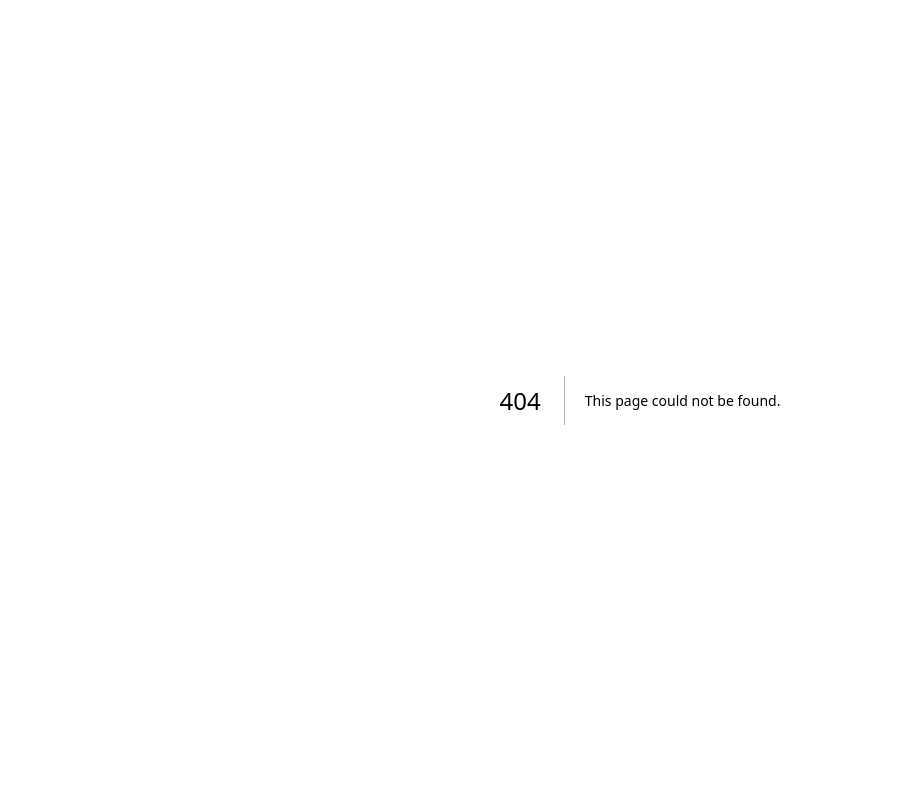
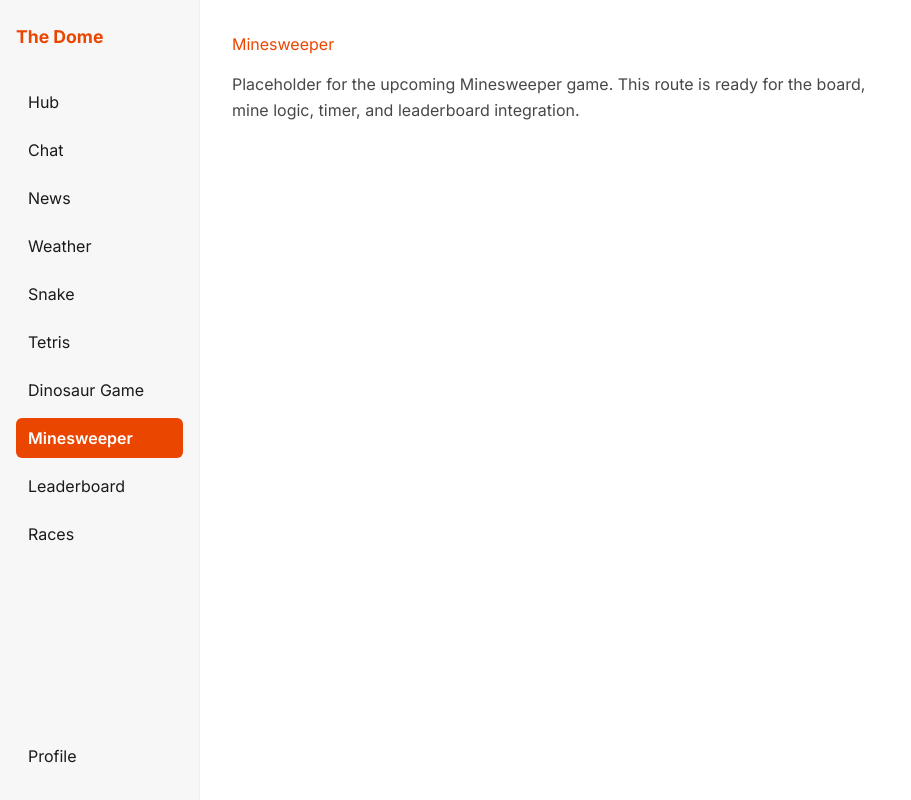
Before and after one commit to FatAhFrog/the-dome, a Next.js app: page /apps/minesweeper in a window 1280 px wide. Before the commit this address had no page. Shown: the whole page, without its empty margins (0-911 px from the left). Built offline with nearby package versions, Linux system fonts and the light colour scheme; no server answers.

Commit message:
Dinosaur and Mine placeholders

```diff
--- /dev/null
+++ b/app/(dome)/apps/dinosaur/page.tsx
@@ -0,0 +1,10 @@
+export default function DinosaurPage() {
+  return (
+    <main style={{ padding: '2rem', color: 'var(--color-panel-text)' }}>
+      <h1 style={{ color: 'var(--color-accent)', marginBottom: '1rem' }}>Dinosaur Game</h1>
+      <p style={{ opacity: 0.8, maxWidth: '42rem', lineHeight: 1.6 }}>
+        Placeholder for the upcoming Dinosaur Game build. Drop the game board, controls, and score logic here when it is ready.
+      </p>
+    </main>
+  )
+}
--- a/app/(dome)/apps/leaderboard/page.tsx
+++ b/app/(dome)/apps/leaderboard/page.tsx
@@ -6,7 +6,9 @@ type ScoreRow = {
   profiles: { username: string | null } | null
 }
 
-async function getTopScores(supabase: Awaited<ReturnType<typeof createClient>>, game: 'snake' | 'tetris') {
+type GameKey = 'snake' | 'tetris' | 'dinosaur' | 'minesweeper'
+
+async function getTopScores(supabase: Awaited<ReturnType<typeof createClient>>, game: GameKey) {
   const { data } = await supabase
     .from('scores')
     .select('score, created_at, profiles(username)')
@@ -57,9 +59,11 @@ function ArcadePanel({ title, rows }: { title: string; rows: ScoreRow[] }) {
 
 export default async function LeaderboardPage() {
   const supabase = await createClient()
-  const [snakeScores, tetrisScores] = await Promise.all([
+  const [snakeScores, tetrisScores, dinosaurScores, minesweeperScores] = await Promise.all([
     getTopScores(supabase, 'snake'),
     getTopScores(supabase, 'tetris'),
+    getTopScores(supabase, 'dinosaur'),
+    getTopScores(supabase, 'minesweeper'),
   ])
 
   return (
@@ -69,6 +73,8 @@ export default async function LeaderboardPage() {
       <div style={{ display: 'flex', gap: '2rem', flexWrap: 'wrap' }}>
         <ArcadePanel title="SNAKE" rows={snakeScores} />
         <ArcadePanel title="TETRIS" rows={tetrisScores} />
+        <ArcadePanel title="DINOSAUR GAME" rows={dinosaurScores} />
+        <ArcadePanel title="MINESWEEPER" rows={minesweeperScores} />
       </div>
     </main>
   )
--- /dev/null
+++ b/app/(dome)/apps/minesweeper/page.tsx
@@ -0,0 +1,10 @@
+export default function MinesweeperPage() {
+  return (
+    <main style={{ padding: '2rem', color: 'var(--color-panel-text)' }}>
+      <h1 style={{ color: 'var(--color-accent)', marginBottom: '1rem' }}>Minesweeper</h1>
+      <p style={{ opacity: 0.8, maxWidth: '42rem', lineHeight: 1.6 }}>
+        Placeholder for the upcoming Minesweeper game. This route is ready for the board, mine logic, timer, and leaderboard integration.
+      </p>
+    </main>
+  )
+}
--- a/components/SidePanel.tsx
+++ b/components/SidePanel.tsx
@@ -12,6 +12,8 @@ const navItems = [
   { label: 'Weather', href: '/apps/weather' },
   { label: 'Snake', href: '/apps/snake' },
   { label: 'Tetris', href: '/apps/tetris' },
+  { label: 'Dinosaur Game', href: '/apps/dinosaur' },
+  { label: 'Minesweeper', href: '/apps/minesweeper' },
   { label: 'Leaderboard', href: '/apps/leaderboard' },
   { label: 'Races', href: '/apps/races' },
 ]
```
Also changed, not shown: 1 other file (tests, documents, lock files or other folders).
